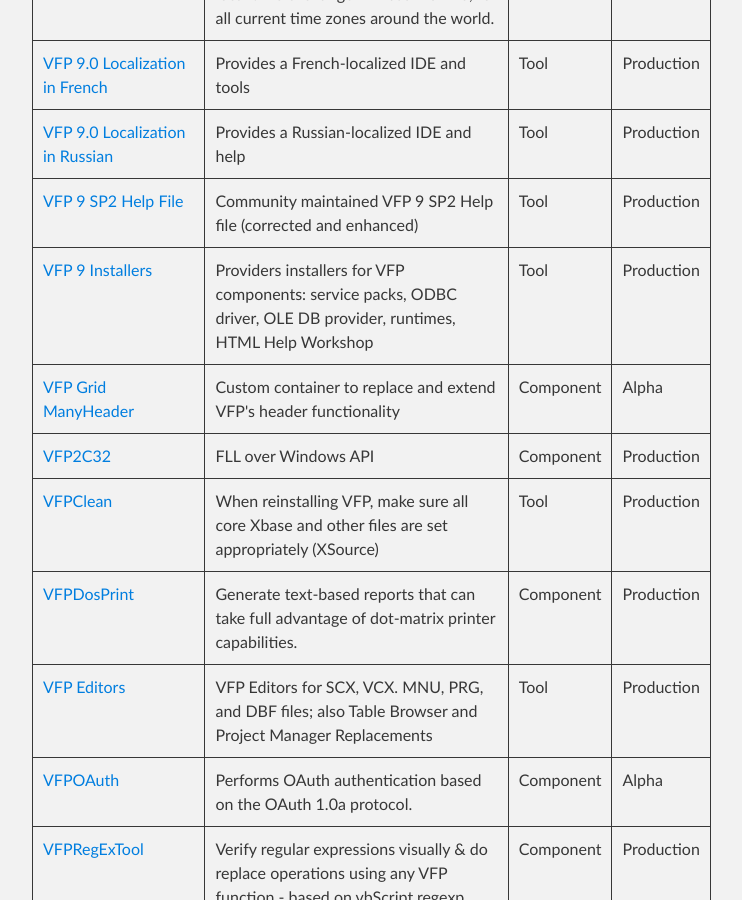
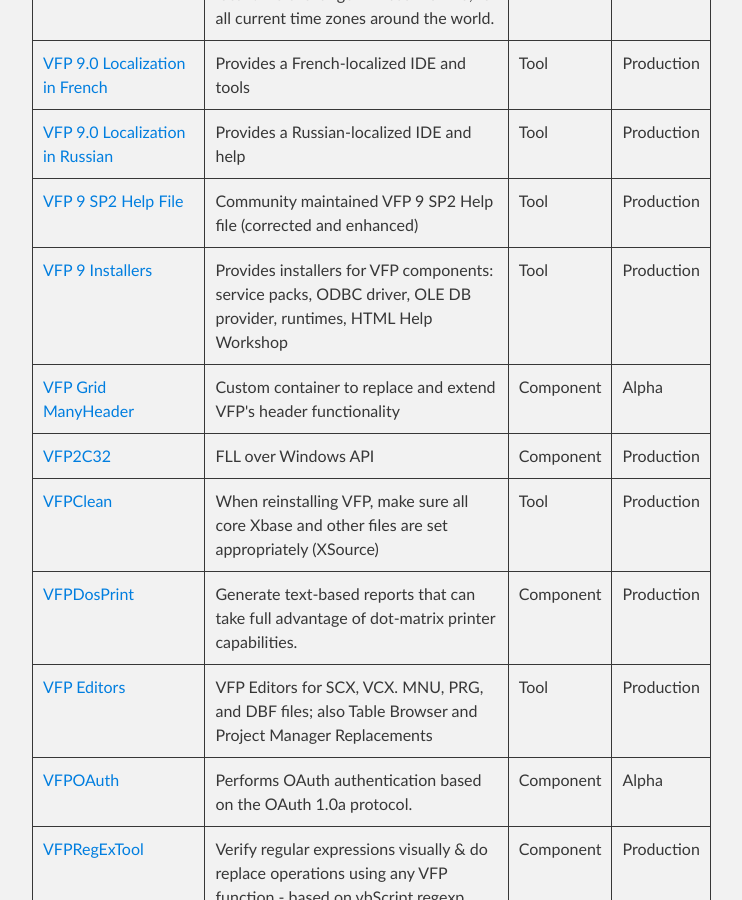
Before and after one commit to VFPX/VFPX.github.io, a Jekyll site: the page built from projects.md, in a window 1280 px wide and 900 px high, scrolled down 9642 px. Shown: the whole window, without its empty margins (288-1030 px from the left). Built offline with Jekyll 4.4.1, drawn with Linux system fonts in a browser that asks for light colours; our own code applies the rules of GitHub Pages for plain Markdown files.

Commit message:
Fixed typo

```diff
--- a/_data/projects.json
+++ b/_data/projects.json
@@ -835,7 +835,7 @@
   {
     "project": "VFP 9 Installers",
     "url": "https://github.com/VFPX/VFPInstallers",
-    "description": "Providers installers for VFP components: service packs, ODBC driver, OLE DB provider, runtimes, HTML Help Workshop",
+    "description": "Provides installers for VFP components: service packs, ODBC driver, OLE DB provider, runtimes, HTML Help Workshop",
     "state": "Production",
     "category": "Tool"
   },
```
